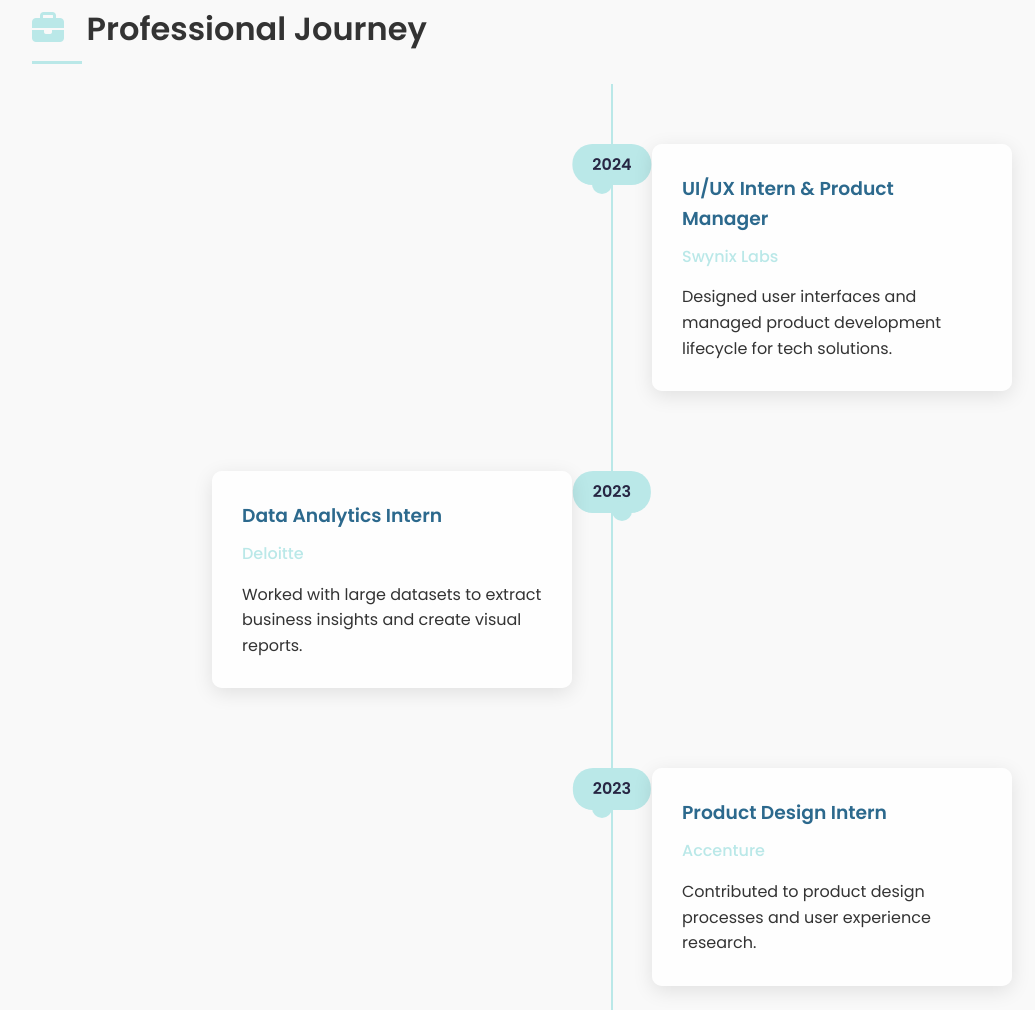
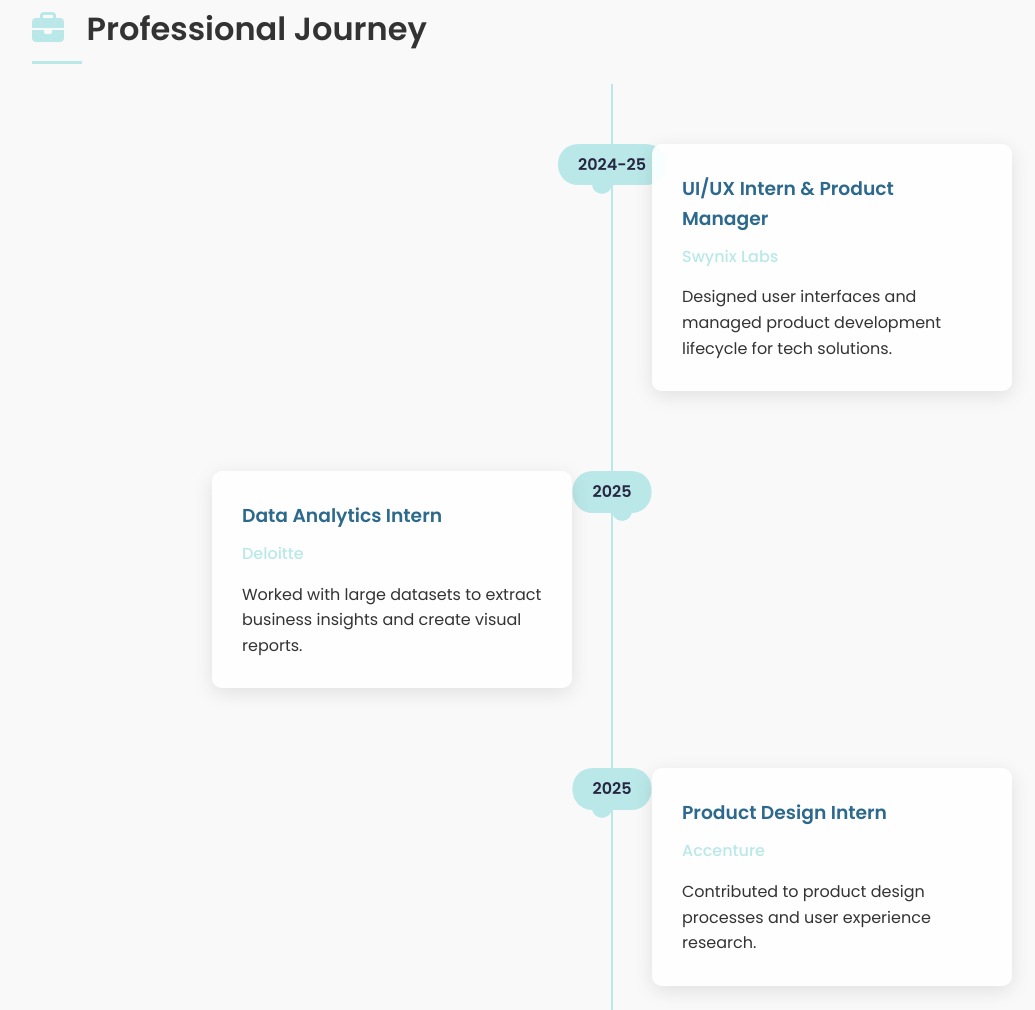
Before and after one commit to Madhurimalavathu/Portfolio, a plain HTML site: page index.html in a window 1280 px wide. Shown: the part 2860-3870 px from the top of the page, without its empty margins (28-1063 px from the left). Drawn offline with nearby package versions, Linux system fonts and the light colour scheme; animation ran at ten frames a second.

Commit message:
Update index.html

```diff
--- a/index.html
+++ b/index.html
@@ -151,7 +151,7 @@
         <h2><span class="section-icon"><i class="fas fa-briefcase"></i></span> Professional Journey</h2>
         <div class="timeline">
           <div class="timeline-item">
-            <div class="timeline-date">2024</div>
+            <div class="timeline-date">2024-25</div>
             <div class="timeline-content">
               <h3>UI/UX Intern & Product Manager</h3>
               <h4>Swynix Labs</h4>
@@ -159,7 +159,7 @@
             </div>
           </div>
           <div class="timeline-item">
-            <div class="timeline-date">2023</div>
+            <div class="timeline-date">2025</div>
             <div class="timeline-content">
               <h3>Data Analytics Intern</h3>
               <h4>Deloitte</h4>
@@ -167,7 +167,7 @@
             </div>
           </div>
           <div class="timeline-item">
-            <div class="timeline-date">2023</div>
+            <div class="timeline-date">2025</div>
             <div class="timeline-content">
               <h3>Product Design Intern</h3>
               <h4>Accenture</h4>
```
